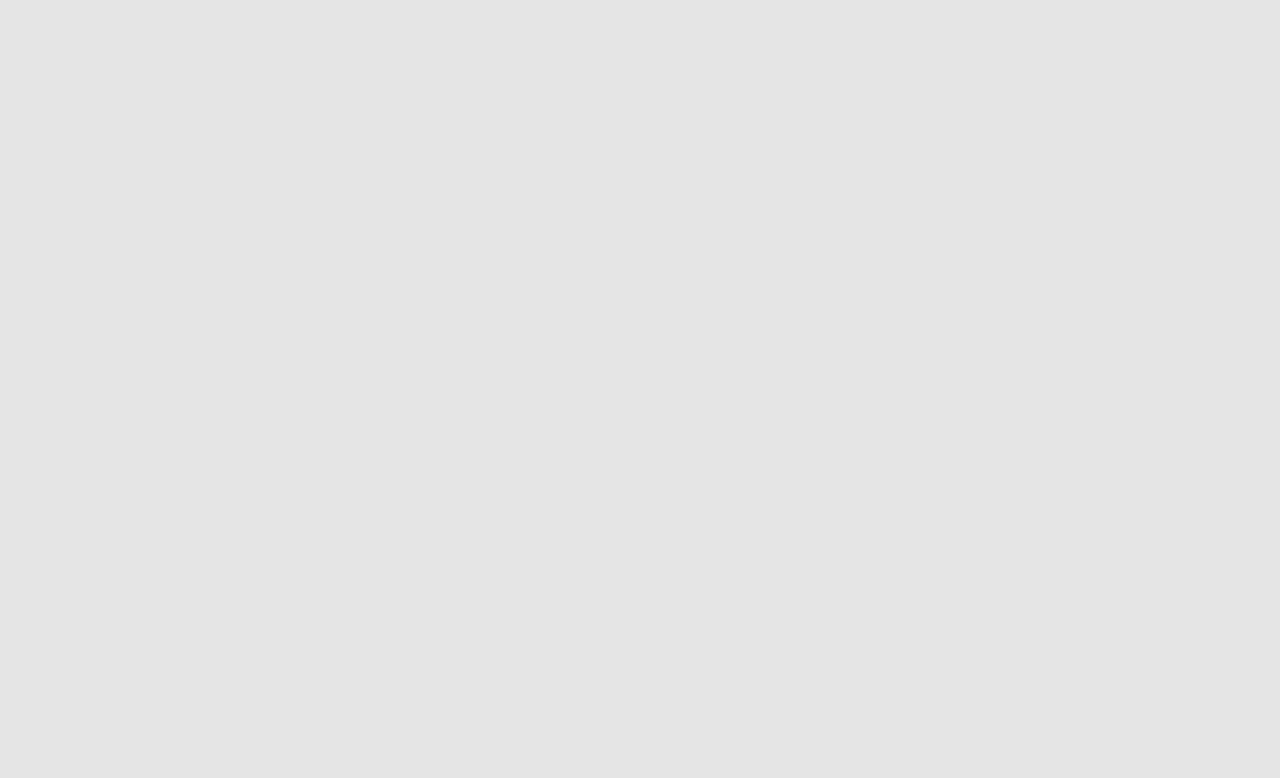
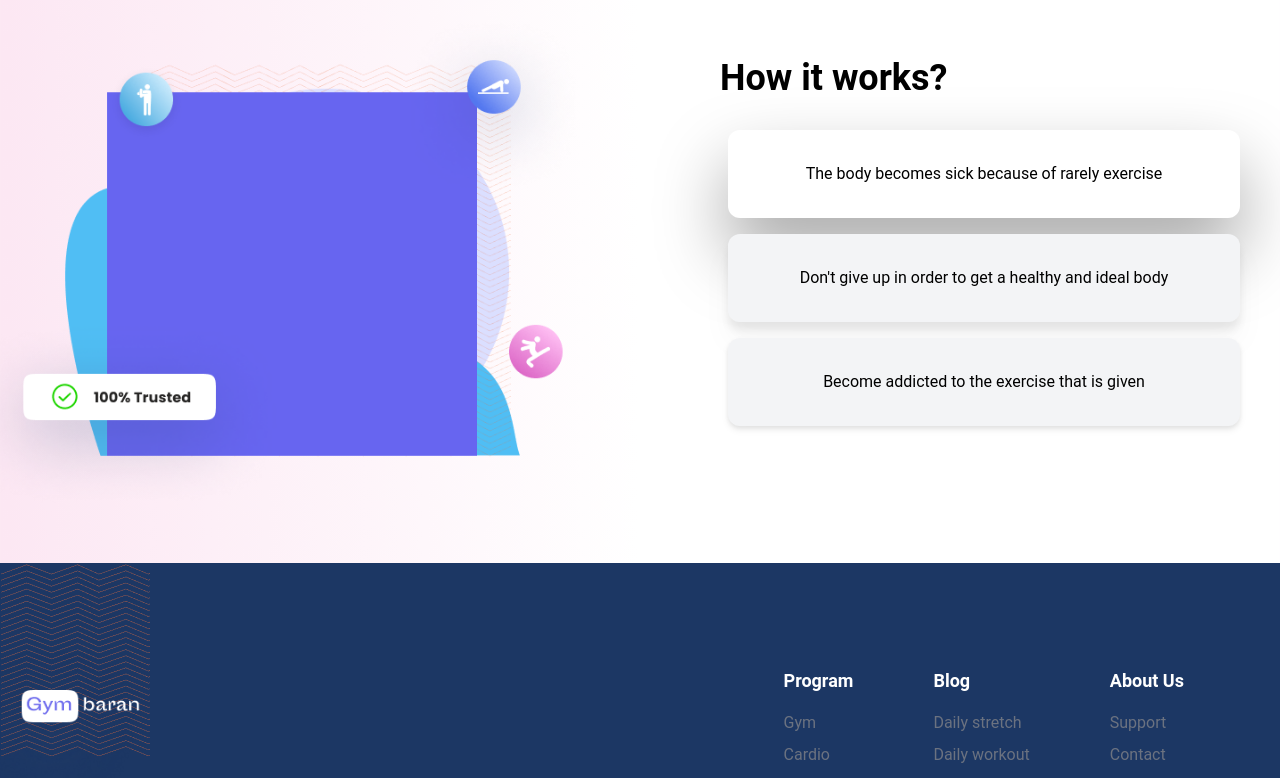
Before and after one commit to gazirahad7/gym-baran, a Next.js app: page / in a window 1280 px wide. Shown: the part 2660-3438 px from the top of the page. Before the commit the page ends 2613 px from the top, so only its background shows below. Built offline with nearby package versions, Linux system fonts and the light colour scheme; a web font is replaced by a local one.

Commit message:
Update: related

```diff
--- a/src/components/Buttons.jsx
+++ b/src/components/Buttons.jsx
@@ -1,7 +1,5 @@
 import Image from "next/image";
-
 import play from "../assets/images/play.svg";
-
 export const BtnSmall = () => {
   return (
     <button
@@ -30,7 +28,6 @@ export const BtnLarge = ({ icons }) => {
       class=" hover:bg-[#6765f0]  text-white flex justify-between my-btn text-bold  focus:outline-none focus:ring-purple-300 dark:focus:ring-purple-800 font-medium rounded-lg text-sm px-8 py-4  drop-shadow-xl  sm:w-60 w-44 "
     >
       <span class="mr-5">Get Started</span>
-
       <span> {icons}</span>
     </button>
   );
--- a/src/components/HowItWork.jsx
+++ b/src/components/HowItWork.jsx
@@ -1,8 +1,7 @@
+/* eslint-disable react/no-unescaped-entities */
 import Image from "next/image";
-import BestFullBoday from "../assets/images/best-full-boday.png";
 import howItWork from "../assets/images/how-it-work.png";
-import arrow from "../assets/images/arrow.svg";
-import { BtnLarge } from "./Buttons";
+
 export const HowItWork = () => {
   return (
     <section class="  px-4 md:py-6 ">
--- a/src/components/Navbar.jsx
+++ b/src/components/Navbar.jsx
@@ -1,14 +1,10 @@
 import Image from "next/image";
 import { BtnSmall } from "./Buttons";
-
 import logo from "../assets/images/logo.png";
-
 import { useState } from "react";
 
 const Navbar = () => {
-
   const [openMenu, setMenu] = useState(false)
-
   if (openMenu === true) {
     window.addEventListener('click', (e) => {
       console.log(e.target.classList.contains('menuList'))
@@ -81,8 +77,6 @@ const Navbar = () => {
           </div>
         </div>
       </nav>
-
-
       {openMenu ? (
           <div className="menuList px-6 py-4 visible md:invisible drop-shadow-xl">
             <ul >
--- a/src/pages/index.js
+++ b/src/pages/index.js
@@ -1,6 +1,8 @@
 import { Content } from "@/components/Content";
 import { DailyMorning } from "@/components/DailyMorning";
+import { Footer } from "@/components/Footer";
 import Header from "@/components/Hero";
+import { HowItWork } from "@/components/HowItWork";
 import Navbar from "@/components/Navbar";
 import { Services } from "@/components/Services";
 import { Workout } from "@/components/Workout";
@@ -8,19 +10,18 @@ import { Workout } from "@/components/Workout";
 
 export default function Home() {
   return (
-
+    <>
     <div className="container mx-auto  sm:bg-inherit bg-white">
-
       <Navbar />
-
       <Header />
-
       <Content />
-
       <Services />
-
       <Workout />
       <DailyMorning/>
-    </div>
+      <HowItWork/>
+     </div>
+      <Footer/>
+
+    </>
   );
 }
--- a/src/styles/globals.css
+++ b/src/styles/globals.css
@@ -31,3 +31,20 @@ body {
 .text-shadow-cus {
   text-shadow: 0px 4px 3px rgba(0, 0, 0, 0.4);
 }
+
+.footer-h3 {
+  @apply font-bold text-lg text-white mb-4;
+}
+.footer-li {
+  @apply text-base text-gray-500 mb-2;
+}
+
+.menuList {
+  position: absolute;
+  top: 12%;
+  left: 0;
+  right: 0;
+  max-height: 400px;
+  transition: all 0.3s ease-in-out;
+  @apply bg-white visible rounded-lg z-10 mx-8;
+}
```
